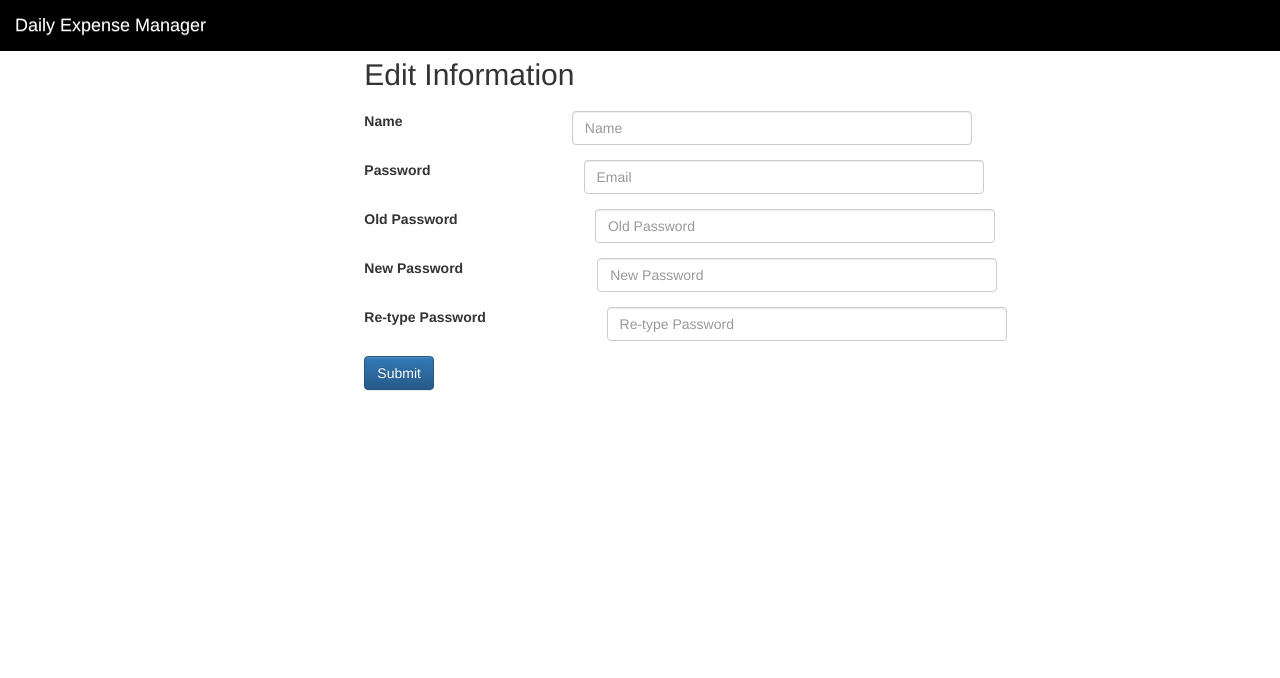
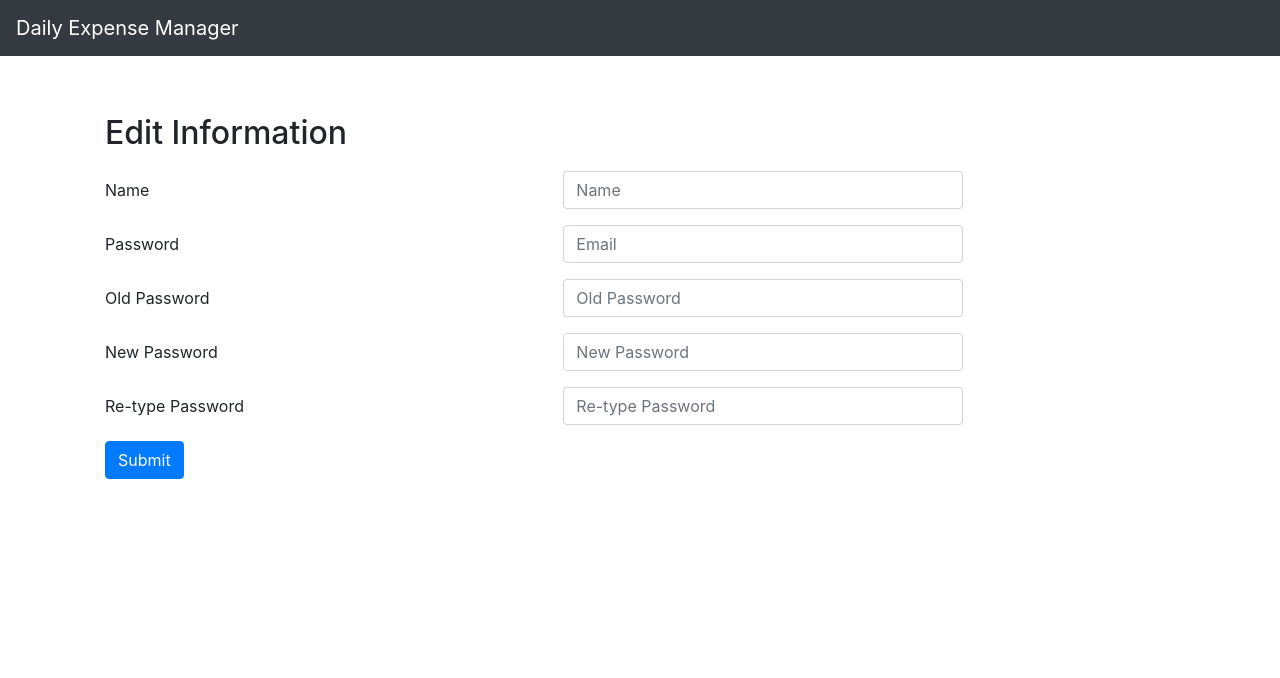
Before and after one commit to abhikmp/Daily-Expense-Manager, a PHP site: page /settings.php in a window 1280 px wide. Shown: the top 678 px of the page. Before the commit the page ends 391 px from the top, so only its background shows below. Run offline with PHP 8.4, Linux system fonts and the light colour scheme.

Commit message:
minor bug fixes

```diff
--- a/settings.css
+++ b/settings.css
@@ -10,29 +10,14 @@ body
     margin: 0;
     padding-bottom: 36rem;
 }
-label{
-    text-align: left;
-}
-
-.bg-dark
-{
-    background-color: black !important;
-}
-
-
-div.navbar-collapse
-{
-    flex-grow: 0;
-}
-
-.bg-dark
-{
-    background-color: black ;
-}
 
 .navbar-brand
 {
-    color: white !important;
+    color: white;
+}
+
+label{
+    text-align: left;
 }
 
 .container-form
@@ -42,18 +27,6 @@ div.navbar-collapse
     text-align: center;
 }
 
-form , .form-group, .card-body
-{
-    max-width: -moz-max-content;
-    max-width: fit-content;
-}
-
-.card-body
-{
-    margin-left: auto;
-    margin-right: auto;
-
-}
 .form-title
 {
     padding-bottom: 10px;
--- a/settings.php
+++ b/settings.php
@@ -1,19 +1,23 @@
+<!DOCTYPE html>
 <html>
     <head>
         <meta charset="UTF-8">
         <meta name="viewport" content="width=device-width initial-scale=1">
-        <link rel="stylesheet" href="https://maxcdn.bootstrapcdn.com/bootstrap/3.3.7/css/bootstrap.min.css" integrity="sha384-BVYiiSIFeK1dGmJRAkycuHAHRg32OmUcww7on3RYdg4Va+PmSTsz/K68vbdEjh4u" crossorigin="anonymous">
-        <link rel="stylesheet" href="https://maxcdn.bootstrapcdn.com/bootstrap/3.3.7/css/bootstrap-theme.min.css" integrity="sha384-rHyoN1iRsVXV4nD0JutlnGaslCJuC7uwjduW9SVrLvRYooPp2bWYgmgJQIXwl/Sp" crossorigin="anonymous">
+        <link rel="stylesheet" href="https://stackpath.bootstrapcdn.com/bootstrap/4.5.2/css/bootstrap.min.css">
+        <link rel="stylesheet" href="https://maxcdn.bootstrapcdn.com/font-awesome/4.7.0/css/font-awesome.min.css">
+        <script src="https://code.jquery.com/jquery-3.5.1.min.js"></script>
+        <script src="https://cdn.jsdelivr.net/npm/popper.js@1.16.1/dist/umd/popper.min.js"></script>
+        <script src="https://stackpath.bootstrapcdn.com/bootstrap/4.5.2/js/bootstrap.min.js"></script>
         <link rel="stylesheet" type="text/css" href="settings.css">
     </head>
 
     <body>
-        <div class="navbar navbar-expand-lg navbar-dark bg-dark navbar-fixed-top navbar-header">
-            <a class="navbar-brand" >Daily Expense Manager</a>
-        </div>
+        <nav class="navbar navbar-expand-md navbar-dark bg-dark">
+
+            <a  class="navbar-brand" href="dashboard.php">Daily Expense Manager</a>
+        </nav>
 
 
-    </style>
 
         <div class="container container-form">
             <div class="card-body">
@@ -58,8 +62,9 @@
             </div>
             </form>
         </div>
+        </div>
 
-        </div>
+
     </body>
 
 
```
